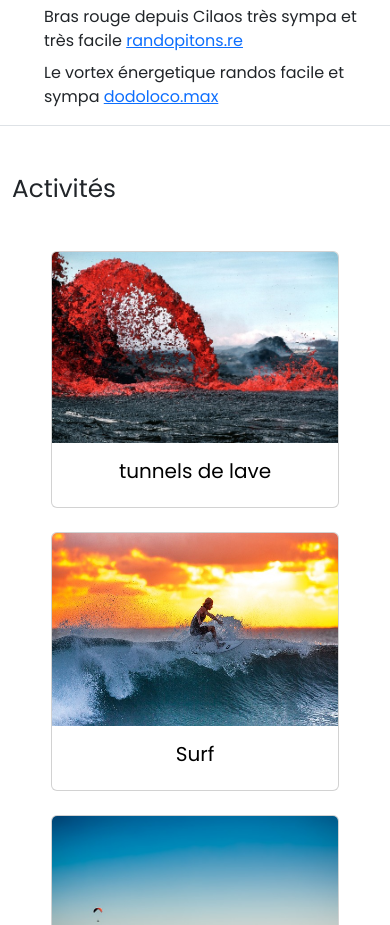
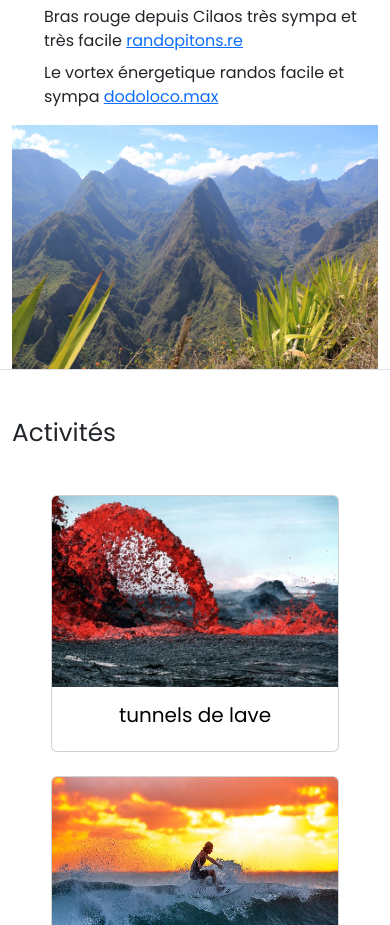
Before and after one commit to MaximeMonnier/liste-vacance, a plain HTML site: page template-html/ra.html in a window 390 px wide. Shown: the part 1485-2410 px from the top of the page. Drawn offline with nearby package versions, Linux system fonts and the light colour scheme.

Commit message:
responsive

```diff
--- a/style/ra.css
+++ b/style/ra.css
@@ -44,6 +44,10 @@
 .image{
     height: 193px;
 }
+.image-mafat{
+    height: auto;
+    width: 100%;
+}
 ul{
     list-style: none;
 }
--- a/template-html/ra.html
+++ b/template-html/ra.html
@@ -74,6 +74,10 @@
                  <li class="mb-2">La chappelle depuis Cilaos <a href="https://randopitons.re/randonnee/1446-sentier-chapelle-depuis-cilaos" target="_blank">randopitons.re</a></li>
                  <li class="mb-2">Bras rouge depuis Cilaos très sympa et très facile <a href="https://randopitons.re/randonnee/1201-boucle-cascade-bras-rouge-depuis-cilaos">randopitons.re</a></li>
                  <li class="mb-2">Le vortex énergetique randos facile et sympa <a href="http://aventuresoceaniennes.eklablog.com/randonnee-sur-le-littoral-a-partir-d-etang-sale-a187934266">dodoloco.max</a></li>
+                 </ul>
+                </div>
+                <div class="col">
+                  <img src="../assets/mafate.jpg" alt="mafate" class="img-fluid image-mafat">
                 </div>
               </div>
           </div>
@@ -141,7 +145,7 @@
               <div class="col-lg-3 col-12 d-flex justify-content-center mb-4">
                 <a href="https://www.oseableu.com/" target="_blank" class="liens">
                   <div class="card" style="width: 18rem;">
-                    <img src="../assets/scuba-diving-79606_640.jpg" class="card-img-top image" alt="...">
+                    <img src="../assets/scuba-diving-79606_640.jpg" class="card-img-top image" alt="plonger">
                     <div class="card-body text-center">
                       <h5 class="card-title">Plongée</h5>
                     </div>
```
Also changed, not shown: assets/mafate.jpg (added).
